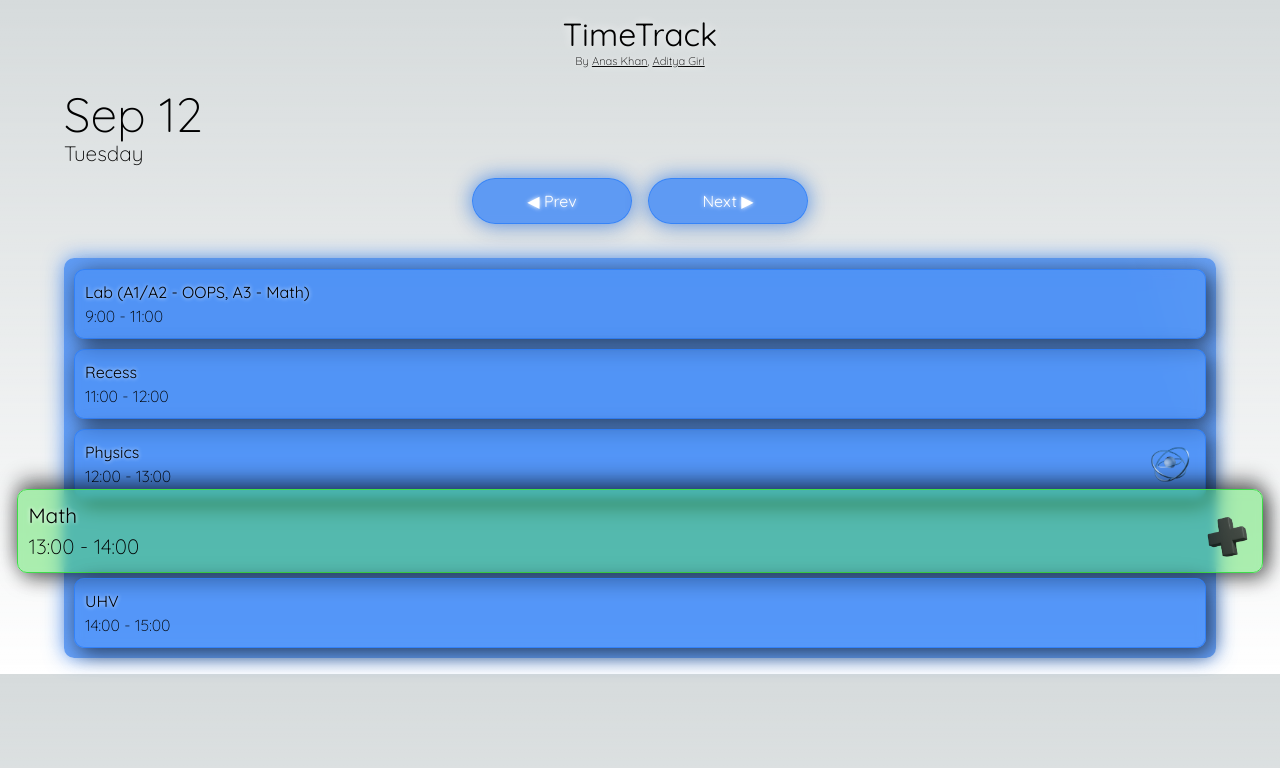
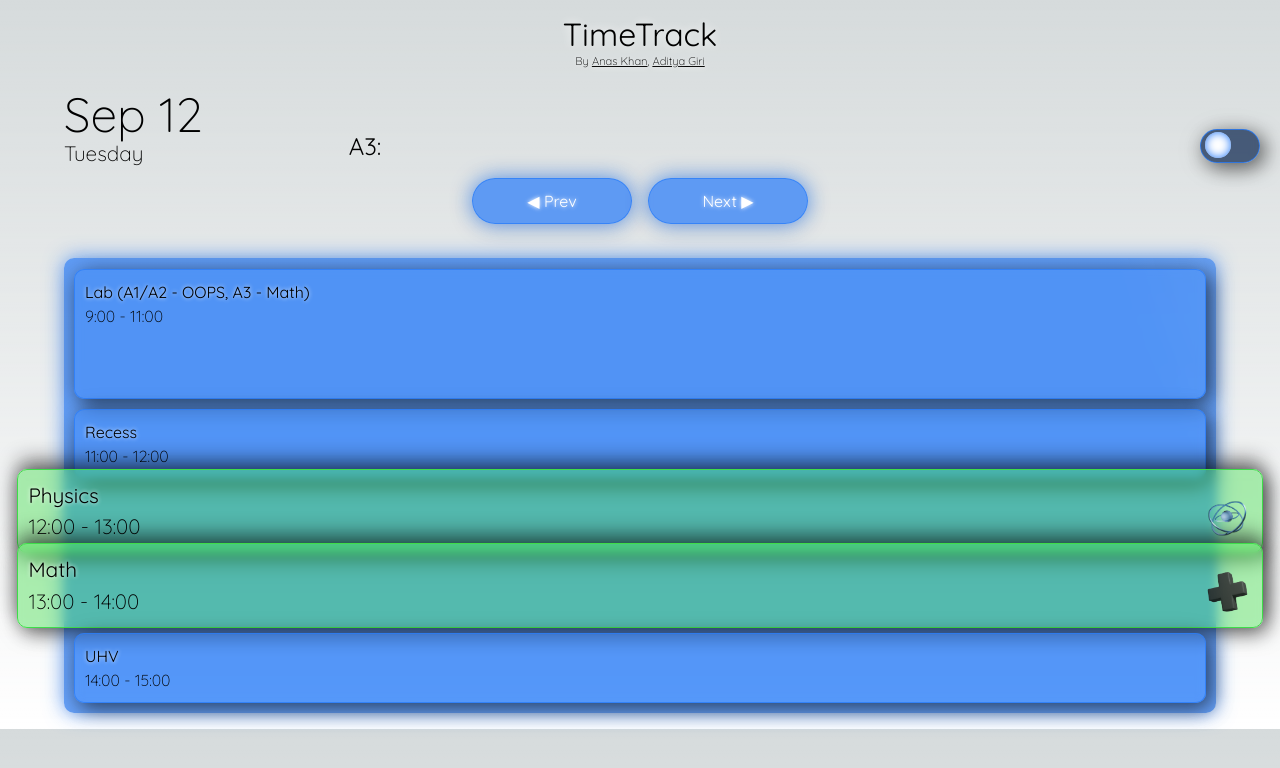
Before and after one commit to Xyncross1111/timetrack, a Next.js app: page / in a window 1280 px wide. Shown: the top 768 px of the page. Built offline with nearby package versions, Linux system fonts and the light colour scheme.

Commit message:
working toggle and state

```diff
--- /dev/null
+++ b/app/batch/batch.css
@@ -0,0 +1,83 @@
+.container{
+    display: flex;
+    align-items: center;
+    justify-content: space-between;
+    width: 220px;
+    margin-right: 20px;
+    margin-bottom: 5px;
+}
+.switch {
+    position: relative;
+    display: inline-block;
+    width: 60px;
+    height: 34px;
+}
+
+.switch input {
+    opacity: 0;
+    width: 0;
+    height: 0;
+}
+
+.slider {
+    position: absolute;
+    cursor: pointer;
+    top: 0;
+    left: 0;
+    right: 0;
+    bottom: 0;
+    -webkit-transition: .4s;
+    transition: .4s;
+
+    background: rgba(7, 33, 74, 0.703);
+    box-shadow: 0 4px 30px rgba(0, 0, 0, 0.1), 5px 5px 20px #00000093;
+    backdrop-filter: blur(5px);
+    -webkit-backdrop-filter: blur(5px);
+    border: 1px solid #2b7df8c7;
+}
+
+.slider:before {
+    position: absolute;
+    content: "";
+    height: 26px;
+    width: 26px;
+    left: 4px;
+    bottom: 4px;
+    background-color: white;
+    -webkit-transition: .4s;
+    transition: .4s;
+}
+
+input:checked+.slider {
+    background-color: #2196F3;
+    background: #2b7df8b3;
+    box-shadow: 0 4px 30px rgba(0, 0, 0, 0.1), 5px 5px 20px #00000093;
+    backdrop-filter: blur(5px);
+    -webkit-backdrop-filter: blur(5px);
+    border: 1px solid #2b7df8c7;
+}
+
+input:focus+.slider {
+    box-shadow: 0 0 1px #2196F3;
+}
+
+input:checked+.slider:before {
+    -webkit-transform: translateX(26px);
+    -ms-transform: translateX(26px);
+    transform: translateX(26px);
+}
+
+.slider.round {
+    border-radius: 34px;
+}
+
+.slider.round:before {
+    border-radius: 50%;
+    background: white;
+    box-shadow: inset 0 0 10px #2b7df8;
+}
+
+.text{
+    font-size: 1.5rem;
+    font-family: QuickSandRegular;
+}
--- /dev/null
+++ b/app/batch/batch.tsx
@@ -0,0 +1,21 @@
+import React from "react";
+import { FC } from "react";
+import "./batch.css";
+
+const Batch: FC<any> = (props: any) => {
+    let batch = props.batch;
+    const setBatch = props.setBatch;
+    const handleBatch = () => {
+        if (batch === "A1/A2") setBatch("A3");
+        else setBatch("A1/A2");
+    }
+    return <div className="container">
+        <p className="text">A3:</p>
+        <label className="switch">
+            <input type="checkbox" onChange={handleBatch} />
+            <span className="slider round"></span>
+        </label>
+    </div>;
+}
+
+export default Batch;
--- a/app/class/class.css
+++ b/app/class/class.css
@@ -42,6 +42,10 @@
     border: 1px solid #3edd49;
 }
 
+.lab{
+    padding-bottom: 70px;
+}
+
 .icon {
     margin-top: -50px;
     float: right;
--- a/app/class/class.tsx
+++ b/app/class/class.tsx
@@ -24,12 +24,15 @@ const Class: FC<classProps> = (props: classProps) => {
     const timeEnd = parseInt(props.timeEnd);
 
     // for dev purposes xd
-    // if (timeStart === 12 && timeEnd === 13) {
-    //     className += " active";
-    // }
+    if (timeStart === 12 && timeEnd === 13) {
+        className += " active";
+    }
 
     if (hour >= timeStart && hour < timeEnd && props.date.getDate() === date.getDate()) {
         className += " active";
+    }
+    if (timeStart + 2 === timeEnd){
+        className += " lab";
     }
     if(props.name === "Math" || props.name === "Physics"){
         return (
--- a/app/datetime/datetime.css
+++ b/app/datetime/datetime.css
@@ -1,4 +1,5 @@
 .datetime{
+    width: 400px;
     margin-top: 1vh;
     margin-left: 5vw;
     font-family: QuickSandLight, "Roboto Light", sans-serif;
--- a/pages/globals.css
+++ b/pages/globals.css
@@ -55,3 +55,9 @@ body {
     )
     rgb(var(--background-start-rgb));
 }
+
+.datetime-batch-container {
+  display: flex;
+  justify-content: space-between;
+  align-items: flex-end;
+}
--- a/pages/index.tsx
+++ b/pages/index.tsx
@@ -1,5 +1,6 @@
 "use client";
-import {useState} from "react";
+import { useState } from "react";
+import Batch from "@/app/batch/batch";
 import Schedule from "@/app/schedule/schedule";
 import Datetime from "@/app/datetime/datetime";
 import Navigate from "@/app/navigate/navigate";
@@ -16,6 +17,8 @@ export default function Home() {
     const classList = data[weekDay];
     const [classes, setClasses] = useState(classList);
 
+    const [batch, setBatch] = useState("A1/A2");
+
     const getClasses = (day: number) => {
         const classList = data[day];
         setClasses(classList);
@@ -27,7 +30,7 @@ export default function Home() {
 
         let currDay = weekDay
 
-        if(weekDay === 6) currDay = 0;
+        if (weekDay === 6) currDay = 0;
         else currDay++;
         getClasses(currDay);
 
@@ -41,7 +44,7 @@ export default function Home() {
 
         let currDay = weekDay;
 
-        if(weekDay === 0) currDay = 6;
+        if (weekDay === 0) currDay = 6;
         else currDay--;
         getClasses(currDay);
 
@@ -53,7 +56,10 @@ export default function Home() {
         <>
             <h1 className={"title"}>TimeTrack</h1>
             <h2 className={"info"}>By <a href="https://www.linkedin.com/in/anasmkhan/" target="_blank">Anas Khan</a>, <a href="https://www.linkedin.com/in/adityagiri3600/" target="_blank">Aditya Giri</a></h2>
-          <Datetime date={date}/>
+            <div className="datetime-batch-container">
+                <Datetime date={date} />
+                <Batch batch={batch} setBatch={setBatch} />
+            </div>
             <Navigate handlePrev={handlePrev} handleNext={handleNext} />
             <Schedule classes={classes.classes} day={classes.day} date={date} />
         </>
```
Lines whose indentation alone changed are shown as unchanged.
